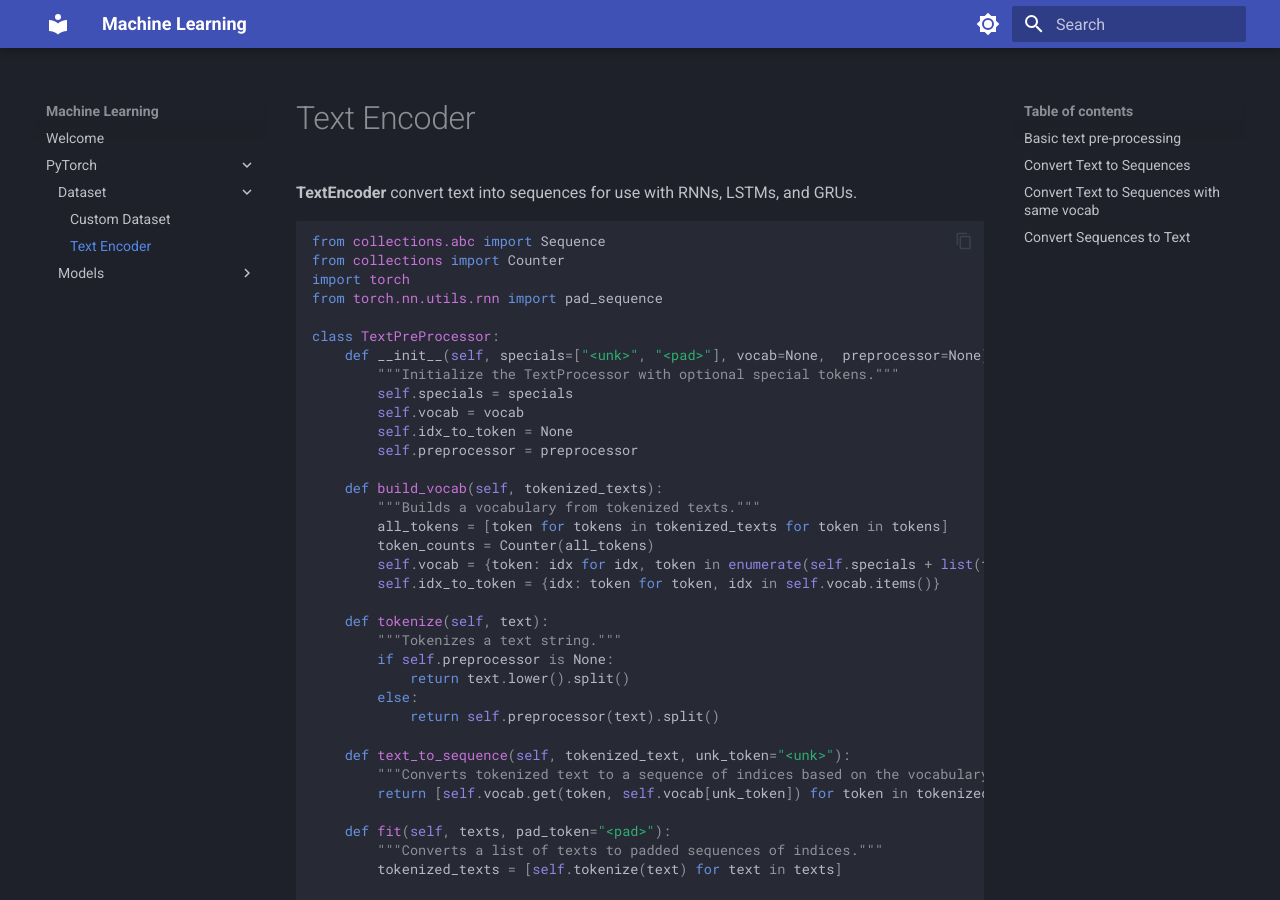
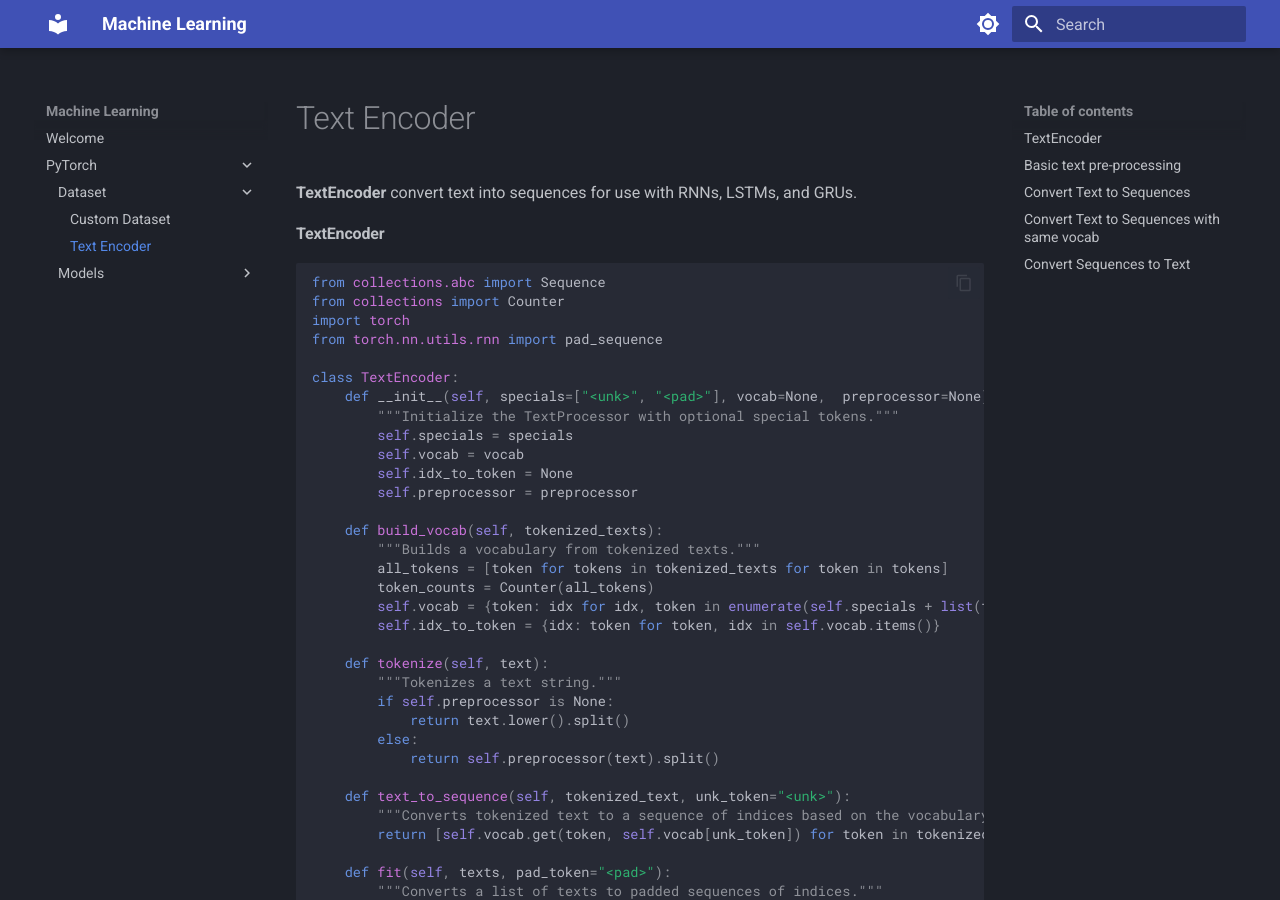
Before and after one commit to playatanu/atanu-mlkit, an MkDocs documentation site: the page built from docs/PyTorch/dataset/text_encoder.md, in a window 1280 px wide and 900 px high. Built offline with MkDocs 1.6.1 and Material for MkDocs 9.7.7, drawn with Linux system fonts in a browser that asks for light colours.

Commit message:
TextEncoder for RNN, LSTM, GRU

````diff
--- a/docs/PyTorch/dataset/text_encoder.md
+++ b/docs/PyTorch/dataset/text_encoder.md
@@ -1,5 +1,7 @@
 # Text Encoder
 **TextEncoder** convert text into sequences for use with RNNs, LSTMs, and GRUs.
+
+#### TextEncoder
 
 ```python
 from collections.abc import Sequence
@@ -7,7 +9,7 @@ from collections import Counter
 import torch
 from torch.nn.utils.rnn import pad_sequence
 
-class TextPreProcessor:
+class TextEncoder:
     def __init__(self, specials=["<unk>", "<pad>"], vocab=None,  preprocessor=None):
         """Initialize the TextProcessor with optional special tokens."""
         self.specials = specials
````
